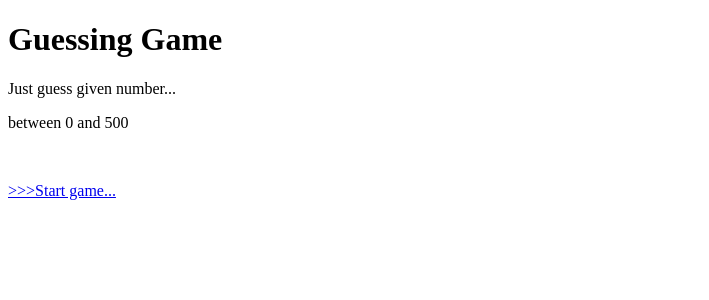
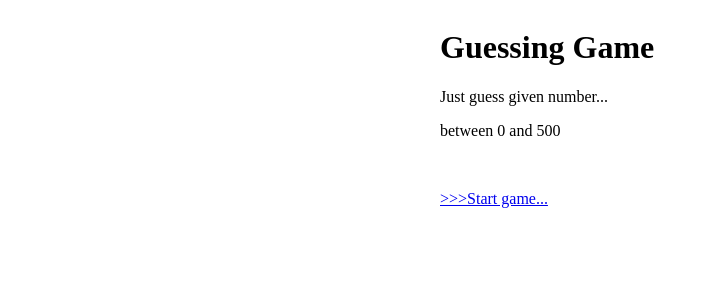
Before and after one commit to chornenkj/university-michigan-django, a Django app: page /guess/ in a window 1280 px wide. Shown: the top 300 px of the page, without its empty margins (0-709 px from the left). Run offline with Django 4.2, Linux system fonts and the light colour scheme.

Commit message:
Add css-file with grid display and resizing browser

```diff
--- a/mysite/guess/templates/guess/base.html
+++ b/mysite/guess/templates/guess/base.html
@@ -1,13 +1,18 @@
 <!DOCTYPE html>
 <html>
     <head>
+        <link type="text/css" rel="stylesheet" href="https://chornenkj.pythonanywhere.com/site/guess/css.css">
+        <meta name="viewport" content="width=device-width, initial-scale=1.0">
         <title>Guess game by Chornenkj</title>
     </head>
     <body>
+    <div class="grid-container">
+        <div class="grid-item">
         <h1>Guessing Game</h1>
 
         {% block content %}
         {% endblock %}
-
+        </div>
+    </div>
     </body>
 </html>
--- /dev/null
+++ b/mysite/site/guess/css.css
@@ -0,0 +1,19 @@
+.grid-container {
+    display: grid;
+    grid-template: auto / auto 400px auto;
+}
+
+.grid-item {
+    grid-column: 2 / 3;
+}
+
+@media (max-width: 400px) {
+    .grid-container {
+        display: block;
+        grid-template: auto / auto;
+    }
+
+    .grid-item {
+        grid-column: 1 / 2;
+    }
+}
```
Also changed, not shown: mysite/db.sqlite3.
